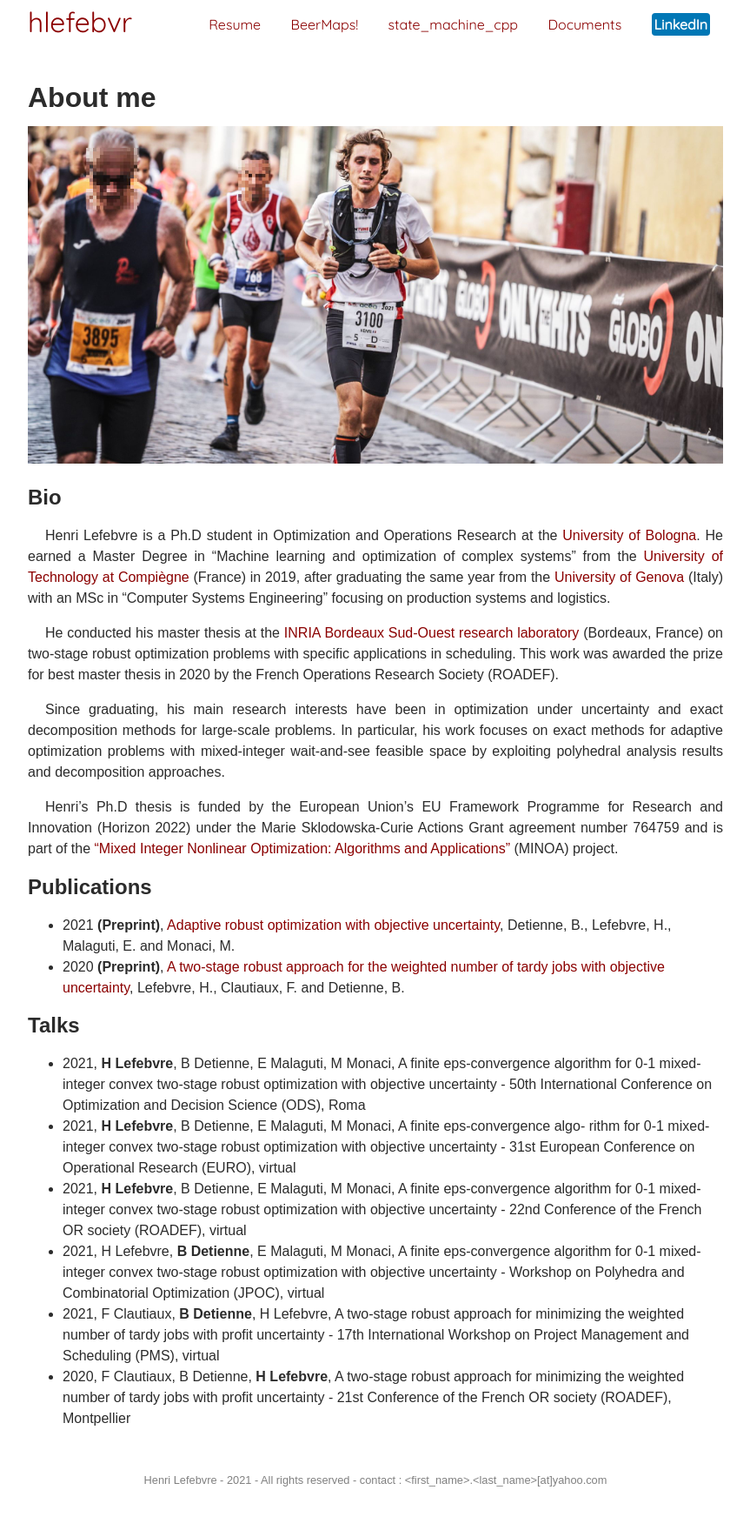
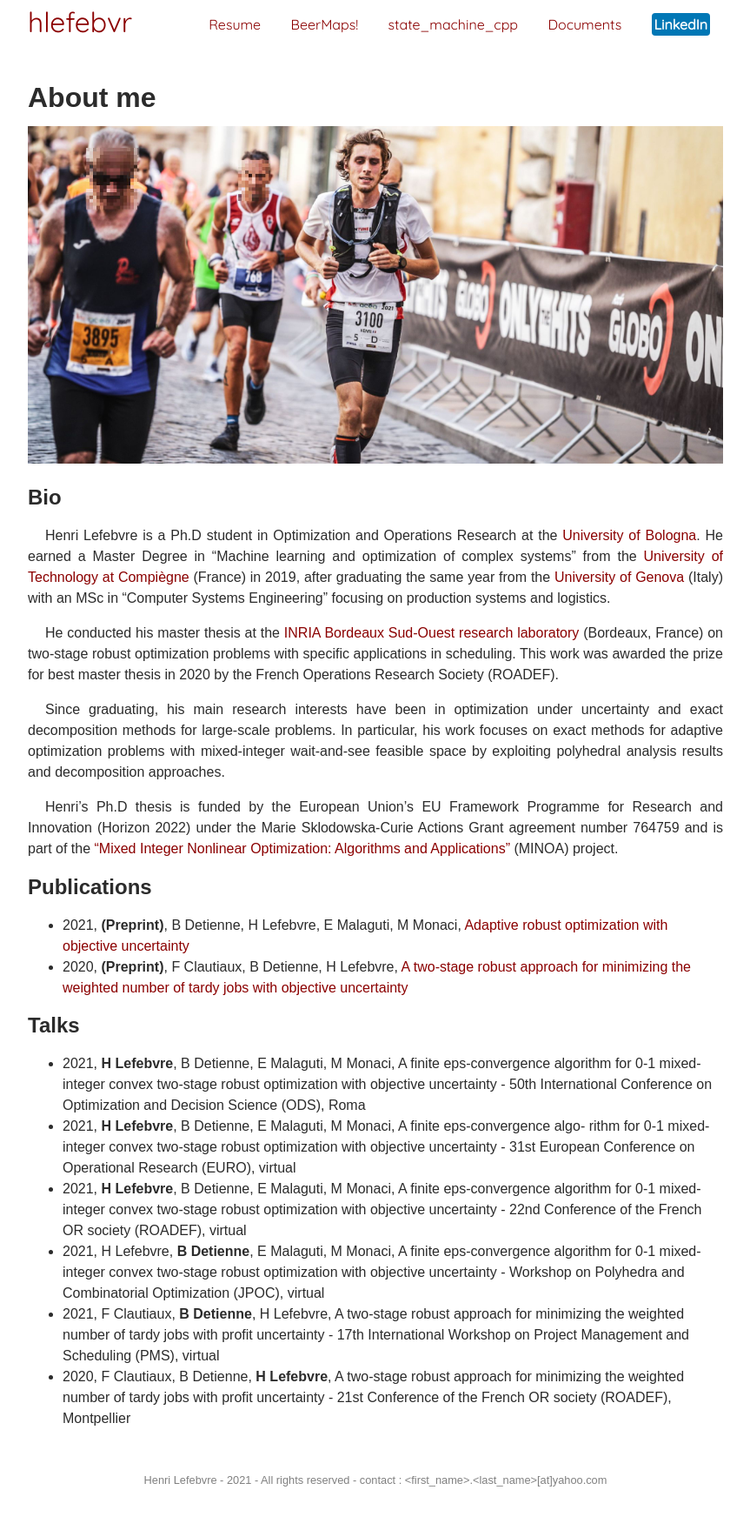
Before and after one commit to hlefebvr/hlefebvr.github.io, a Jekyll site: the page built from index.md, in a window 1280 px wide. Shown: the whole page at 87% size, without its empty margins (208-1071 px from the left). Built offline with Jekyll 4.4.1, drawn with Linux system fonts in a browser that asks for light colours.

Commit message:
fixes format for articles

```diff
--- a/index.md
+++ b/index.md
@@ -19,8 +19,8 @@ Henri’s Ph.D thesis is funded by the European Union’s EU Framework Programme
 
 ## Publications
 
-- 2021 **(Preprint)**, [Adaptive robust optimization with objective uncertainty](https://www.researchgate.net/publication/354986560_Adaptive_robust_optimization_with_objective_uncertainty), Detienne, B., Lefebvre, H., Malaguti, E. and Monaci, M.
-- 2020 **(Preprint)**, [A two-stage robust approach for the weighted number of tardy jobs with objective uncertainty](https://www.researchgate.net/publication/343163251_A_two-stage_robust_approach_for_the_weighted_number_of_tardy_jobs_with_objective_uncertainty), Lefebvre, H., Clautiaux, F. and Detienne, B.
+- 2021, **(Preprint)**, B Detienne, H Lefebvre, E Malaguti, M Monaci, [Adaptive robust optimization with objective uncertainty](https://www.researchgate.net/publication/354986560_Adaptive_robust_optimization_with_objective_uncertainty)
+- 2020, **(Preprint)**, F Clautiaux, B Detienne, H Lefebvre, [A two-stage robust approach for minimizing the weighted number of tardy jobs with objective uncertainty](https://www.researchgate.net/publication/343163251_A_two-stage_robust_approach_for_the_weighted_number_of_tardy_jobs_with_objective_uncertainty)
 
 ## Talks
 
```
